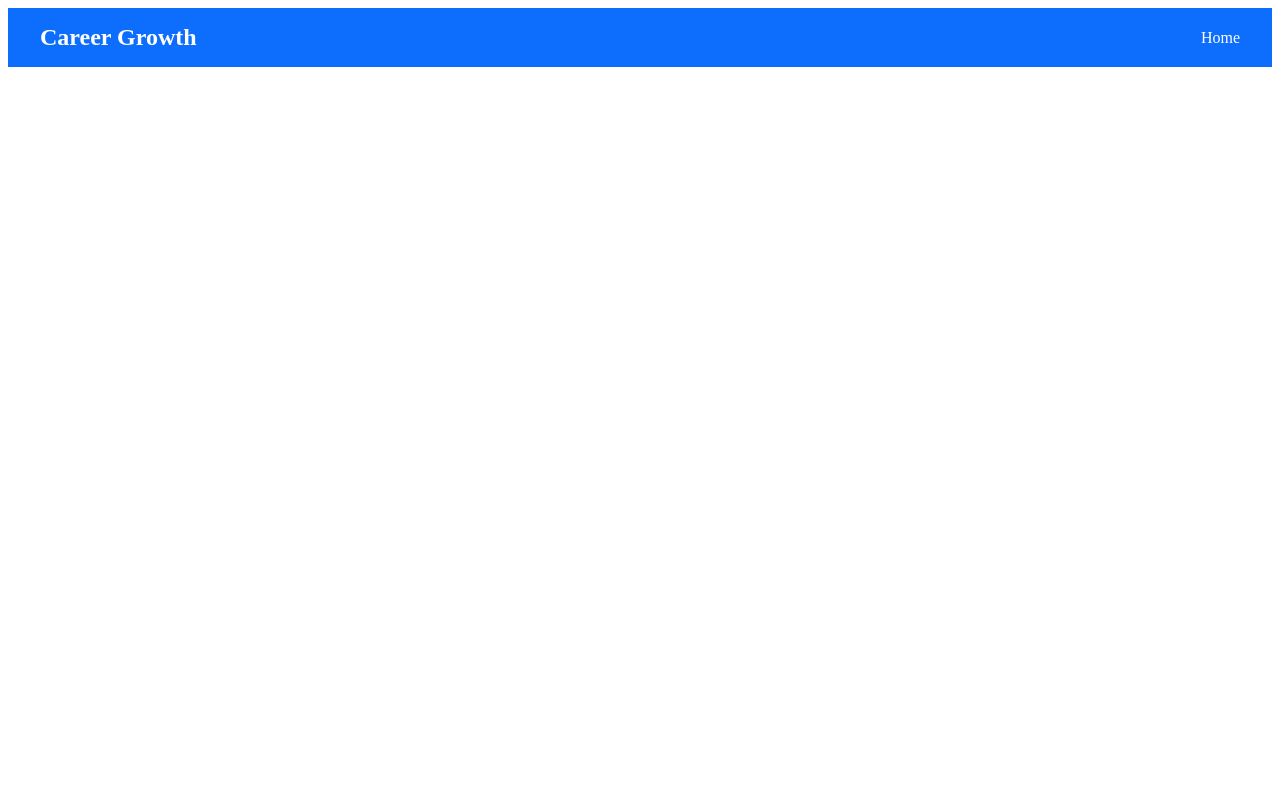
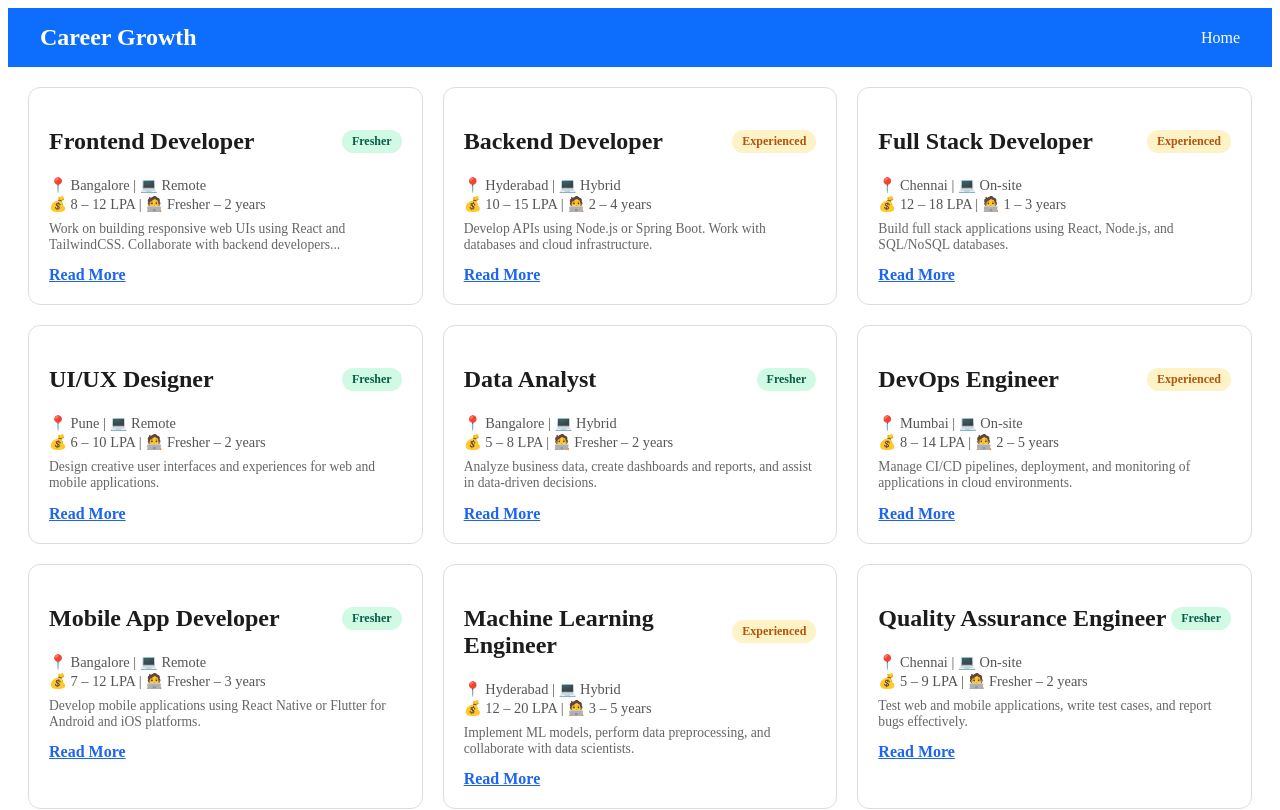
Before and after one commit to Pratibhajha2968/Job_Portal_FullStackProject, a React (Vite) app in the folder Job_Portal_Frontend/: page /jobs in a window 1280 px wide. Shown: the top 810 px of the page. Built offline with nearby package versions, Linux system fonts and the light colour scheme.

Commit message:
update job

```diff
--- a/Job_Portal_Frontend/src/pages/Jobs.jsx
+++ b/Job_Portal_Frontend/src/pages/Jobs.jsx
@@ -4,35 +4,10 @@ import "../styles/Jobs.css"; // your CSS file
 
 const Jobs = () => {
   const navigate = useNavigate();
-  // const { id } = useParams();
+  const [searchParams] = useSearchParams();
 
-  const Jobs = () => {
-    const navigate = useNavigate();
-
-    const [searchParams] = useSearchParams();
   const title = searchParams.get("title");
   const location = searchParams.get("location");
-
-    const [allJobs, setAllJobs] = useState([]);
-    const [filteredJobs, setFilteredJobs] = useState([]);
-
-    useEffect(() => {
-      let filtered = allJobs;
-
-      if (title) {
-        filtered = filtered.filter((job) =>
-          job.title.toLowerCase().includes(title.toLowerCase()),
-        );
-      }
-
-      if (location) {
-        filtered = filtered.filter((job) =>
-          job.location.toLowerCase().includes(location.toLowerCase()),
-        );
-      }
-
-      setFilteredJobs(filtered);
-    }, [title, location]);
 
   const jobs = [
     {
@@ -267,6 +242,26 @@ const Jobs = () => {
     }
   };
 
+  const [filteredJobs, setFilteredJobs] = useState(jobs);
+
+  useEffect(() => {
+    let filtered = jobs;
+
+    if (title) {
+      filtered = filtered.filter((job) =>
+        job.title.toLowerCase().includes(title.toLowerCase()),
+      );
+    }
+
+    if (location) {
+      filtered = filtered.filter((job) =>
+        job.location.toLowerCase().includes(location.toLowerCase()),
+      );
+    }
+
+    setFilteredJobs(filtered);
+  }, [title, location]);
+
   return (
     <div className="jobs-container">
       {filteredJobs.map((job) => (
@@ -289,12 +284,14 @@ const Jobs = () => {
                 : "Experienced"}
             </span>
           </div>
+
           <p className="job-info">
             📍 {job.location} | 💻 {job.mode}
           </p>
           <p className="job-info">
             💰 {job.salary} | 🧑‍💻 {job.experience}
           </p>
+
           <p className="job-desc">
             {job.description.length > 100
               ? job.description.substring(0, 100) + "..."
@@ -313,6 +310,4 @@ const Jobs = () => {
     </div>
   );
 };
-};
-
 export default Jobs;
```
Lines whose indentation alone changed are shown as unchanged.
